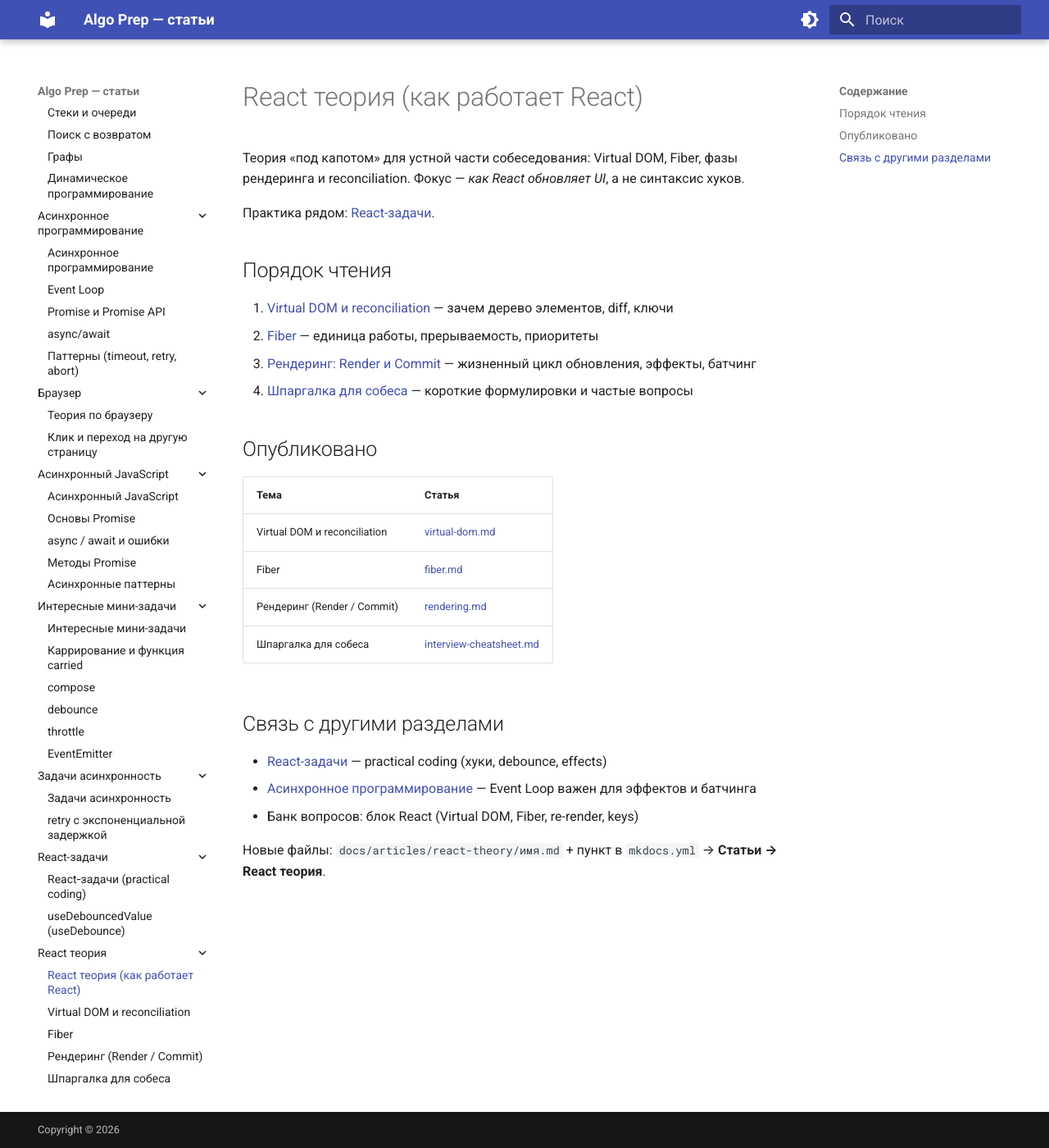
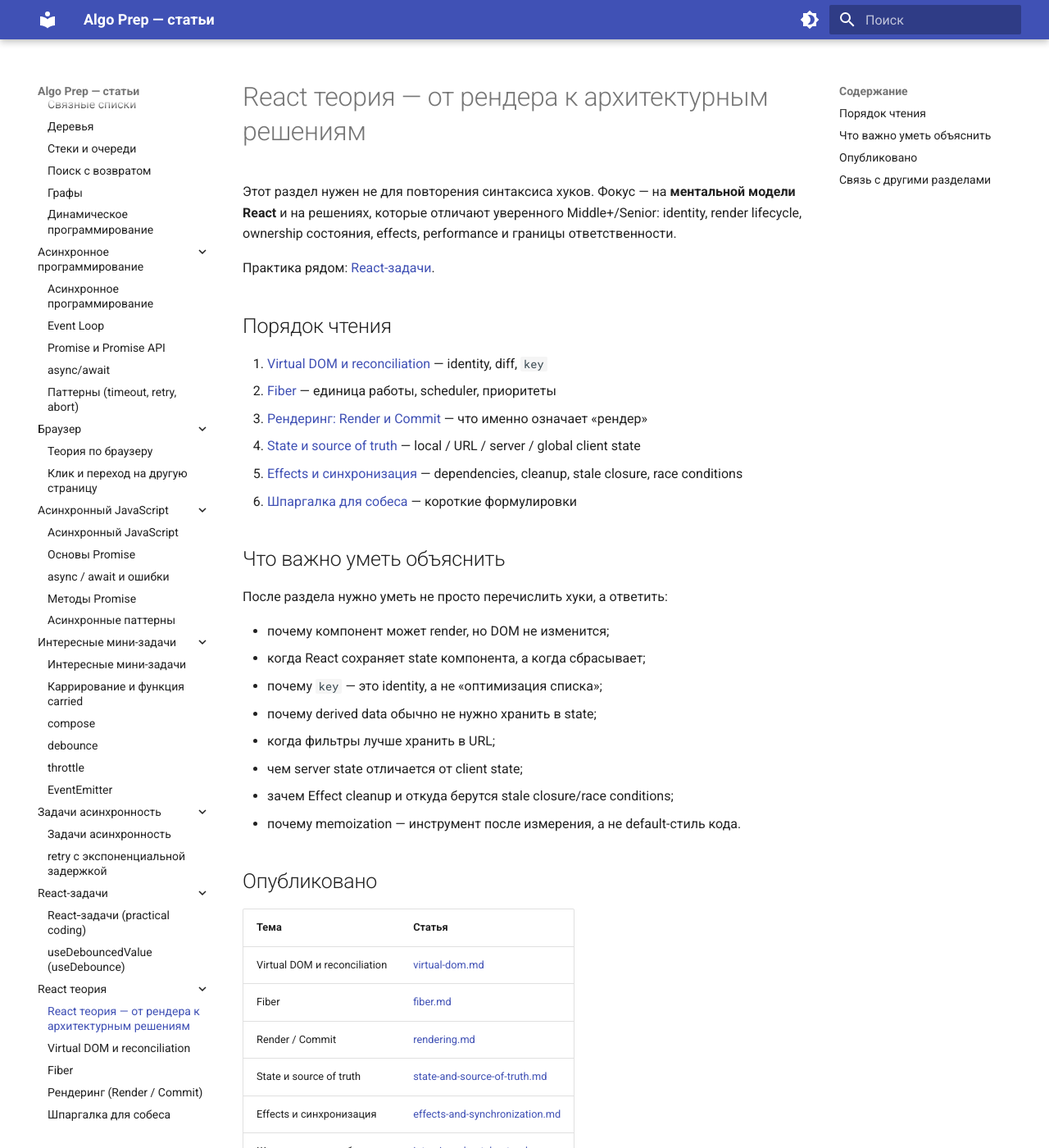
Before and after one commit to potapov11/main-js-moments, an MkDocs documentation site: the page built from docs/articles/react-theory/index.md, in a window 1280 px wide and 1400 px high. Shown: the whole window at 82% size. Built offline with MkDocs 1.6.1 and Material for MkDocs 9.7.7, drawn with Linux system fonts in a browser that asks for light colours; some of the changed text lies outside the part shown.

Commit message:
docs: refocus React theory for Senior mental models

```diff
--- a/docs/articles/react-theory/index.md
+++ b/docs/articles/react-theory/index.md
@@ -1,29 +1,46 @@
-# React теория (как работает React)
+# React теория — от рендера к архитектурным решениям
 
-Теория «под капотом» для устной части собеседования: Virtual DOM, Fiber, фазы рендеринга и reconciliation. Фокус — *как React обновляет UI*, а не синтаксис хуков.
+Этот раздел нужен не для повторения синтаксиса хуков. Фокус — на **ментальной модели React** и на решениях, которые отличают уверенного Middle+/Senior: identity, render lifecycle, ownership состояния, effects, performance и границы ответственности.
 
 Практика рядом: [React-задачи](../react-tasks/index.md).
 
 ## Порядок чтения
 
-1. [Virtual DOM и reconciliation](virtual-dom.md) — зачем дерево элементов, diff, ключи
-2. [Fiber](fiber.md) — единица работы, прерываемость, приоритеты
-3. [Рендеринг: Render и Commit](rendering.md) — жизненный цикл обновления, эффекты, батчинг
-4. [Шпаргалка для собеса](interview-cheatsheet.md) — короткие формулировки и частые вопросы
+1. [Virtual DOM и reconciliation](virtual-dom.md) — identity, diff, `key`
+2. [Fiber](fiber.md) — единица работы, scheduler, приоритеты
+3. [Рендеринг: Render и Commit](rendering.md) — что именно означает «рендер»
+4. [State и source of truth](state-and-source-of-truth.md) — local / URL / server / global client state
+5. [Effects и синхронизация](effects-and-synchronization.md) — dependencies, cleanup, stale closure, race conditions
+6. [Шпаргалка для собеса](interview-cheatsheet.md) — короткие формулировки
+
+## Что важно уметь объяснить
+
+После раздела нужно уметь не просто перечислить хуки, а ответить:
+
+- почему компонент может render, но DOM не изменится;
+- когда React сохраняет state компонента, а когда сбрасывает;
+- почему `key` — это identity, а не «оптимизация списка»;
+- почему derived data обычно не нужно хранить в state;
+- когда фильтры лучше хранить в URL;
+- чем server state отличается от client state;
+- зачем Effect cleanup и откуда берутся stale closure/race conditions;
+- почему memoization — инструмент после измерения, а не default-стиль кода.
 
 ## Опубликовано
 
 | Тема | Статья |
-|------|--------|
+|---|---|
 | Virtual DOM и reconciliation | [virtual-dom.md](virtual-dom.md) |
 | Fiber | [fiber.md](fiber.md) |
-| Рендеринг (Render / Commit) | [rendering.md](rendering.md) |
+| Render / Commit | [rendering.md](rendering.md) |
+| State и source of truth | [state-and-source-of-truth.md](state-and-source-of-truth.md) |
+| Effects и синхронизация | [effects-and-synchronization.md](effects-and-synchronization.md) |
 | Шпаргалка для собеса | [interview-cheatsheet.md](interview-cheatsheet.md) |
 
 ## Связь с другими разделами
 
-- [React-задачи](../react-tasks/index.md) — practical coding (хуки, debounce, effects)
-- [Асинхронное программирование](../async/index.md) — Event Loop важен для эффектов и батчинга
-- Банк вопросов: блок React (Virtual DOM, Fiber, re-render, keys)
+- [JavaScript Core](../javascript-core/index.md) — closures, references, equality и `this`
+- [Асинхронное программирование](../async/index.md) — Event Loop, Promise, cancellation, concurrency
+- [React-задачи](../react-tasks/index.md) — practical coding
 
-Новые файлы: `docs/articles/react-theory/имя.md` + пункт в `mkdocs.yml` → **Статьи → React теория**.
+Главный критерий: уметь связать внутреннюю модель React с реальным решением в продуктовой кодовой базе.
```
